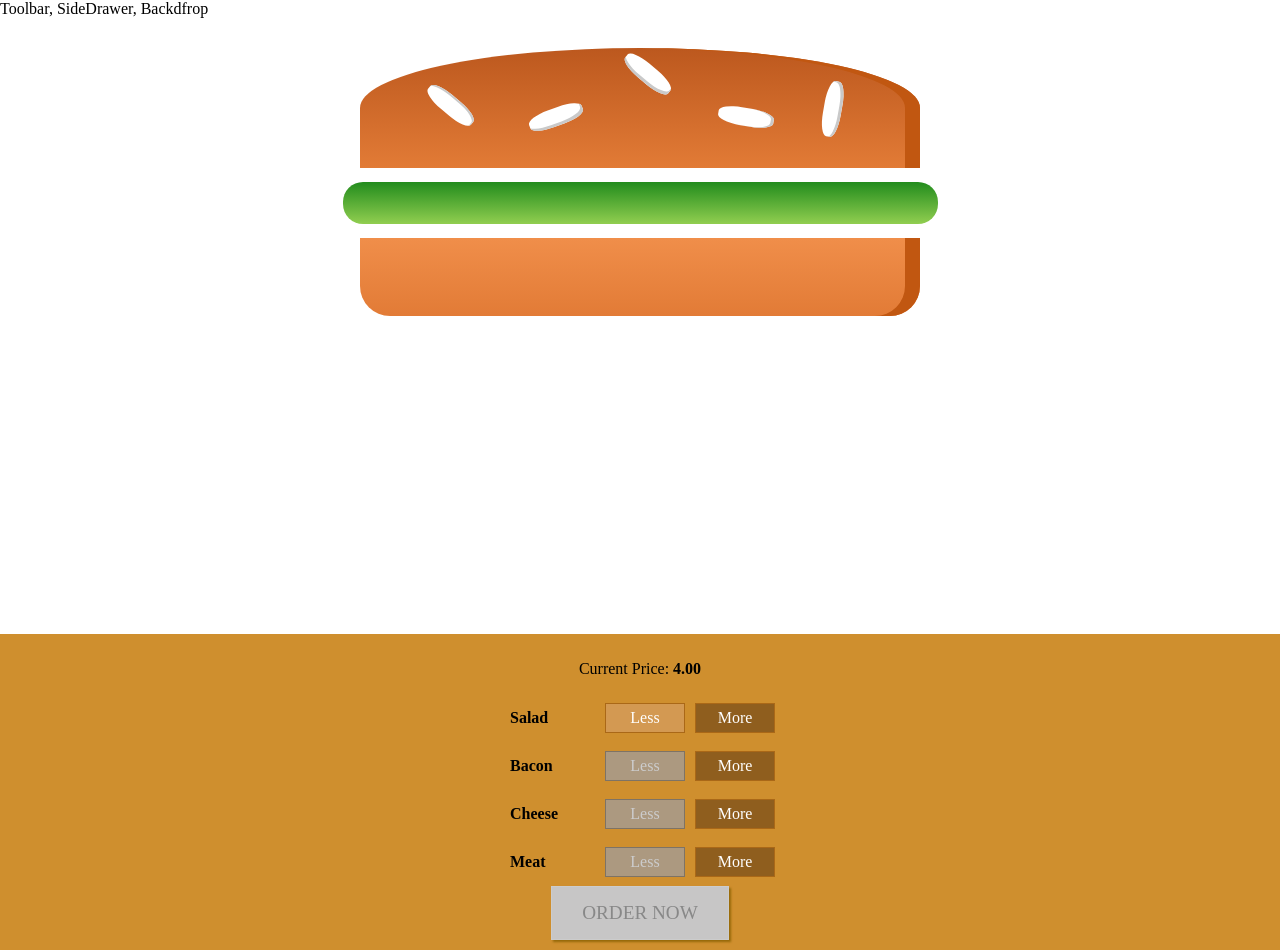
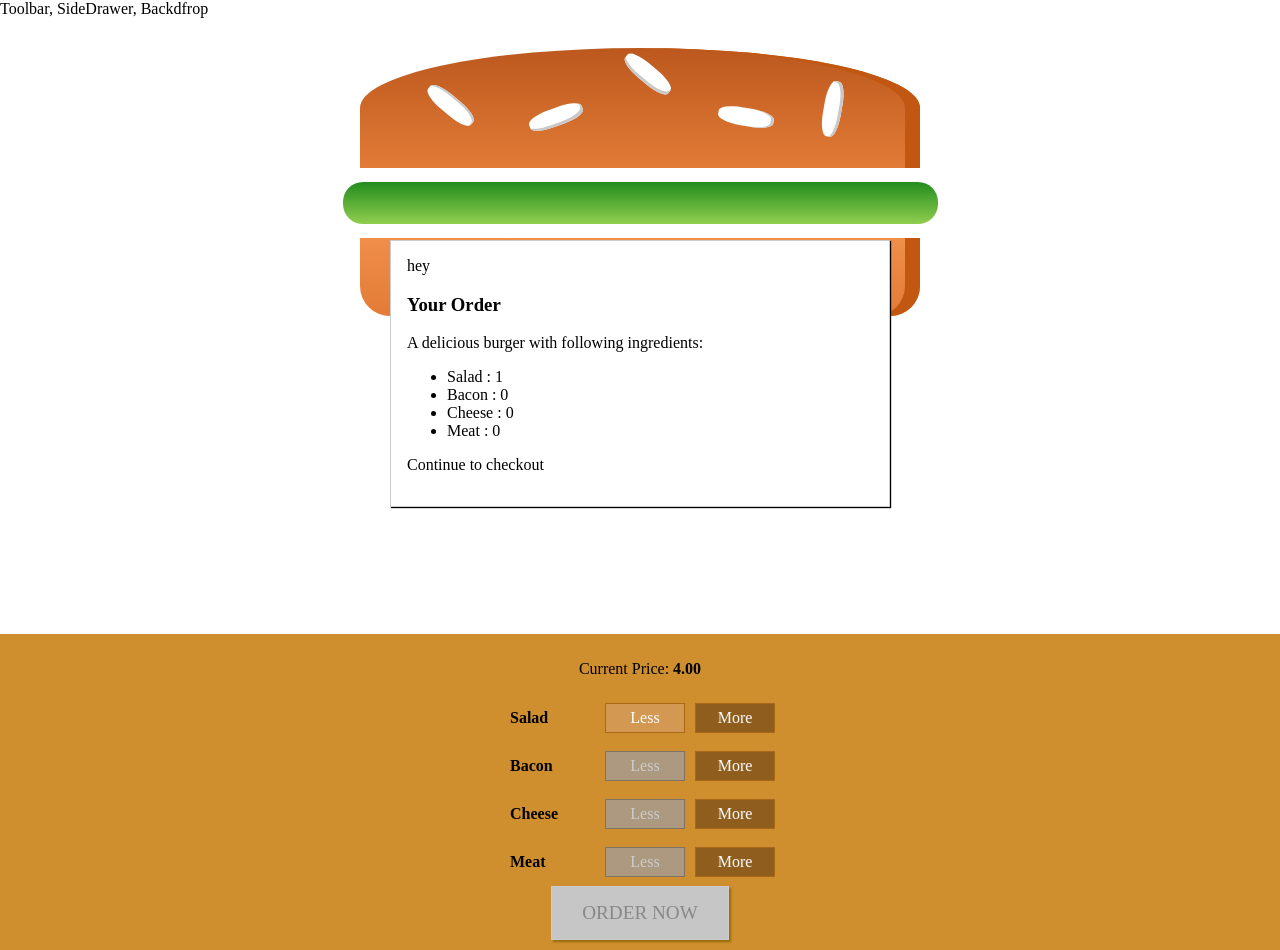
Before and after one commit to naman3112/Burger-ordering, a React (Create React App) app: page / in a window 1280 px wide. Built offline with nearby package versions, Linux system fonts and the light colour scheme; a web font is replaced by a local one.

Commit message:
Added Modals for order summary

```diff
--- /dev/null
+++ b/src/components/Burger/OrderSummary/OrderSummary.js
@@ -0,0 +1,20 @@
+import React from 'react';
+import Aux from '../../../hoc/Aux'
+
+const orderSummary=(props)=>{
+   const ingredientSummary=Object.keys(props.ingredients)
+    .map(igKey=>{
+        return <li key={igKey}> <span  style={{textTransform: 'capitalize'}}>{igKey} : {props.ingredients[igKey]}</span></li>
+    })
+    return(
+        <Aux>
+            <h3>Your Order</h3>
+            <p> A delicious burger with following ingredients: </p>
+            <ul>
+                {ingredientSummary}
+            </ul>
+            <p>Continue to checkout</p>
+        </Aux>
+    )
+}
+export default orderSummary;
--- /dev/null
+++ b/src/components/UI/Modal/Modal.js
@@ -0,0 +1,11 @@
+import React from 'react';
+import classes from './Modal.module.css';
+
+
+const modal=(props)=>(
+    <div className={classes.Modal} >
+       hey
+        {props.children}
+    </div>
+)
+export default modal;
--- /dev/null
+++ b/src/components/UI/Modal/Modal.module.css
@@ -0,0 +1,20 @@
+.Modal {
+    position: fixed;
+    z-index: 500;
+    background-color: white;
+    width: 70%;
+    border: 1px solid #ccc;
+    box-shadow: 1px 1px 1px black;
+    padding: 16px;
+    left: 15%;
+    top: 30%;
+    box-sizing: border-box;
+    transition: all 0.3s ease-out;
+}
+
+@media (min-width: 600px) {
+    .Modal {
+        width: 500px;
+        left: calc(50% - 250px);
+    }
+}
--- a/src/containers/BurgerBuilder/BurgerBuilder.js
+++ b/src/containers/BurgerBuilder/BurgerBuilder.js
@@ -2,6 +2,8 @@
 import Aux from '../../hoc/Aux';
 import Burger from '../../components/Burger/Burger'
 import BuildControls from '../../components/Burger/BuildControls/BuildControls'
+import Modal from '../../components/UI/Modal/Modal'
+import OrderSummary from '../../components/Burger/OrderSummary/OrderSummary'
 
 const INGREDIENT_PRICES={
     salad: 1,
@@ -69,7 +71,6 @@
         this.updatePurchaseState(updatedIngredients);
     }
     render(){
-        {console.log("I am rendering the new state",this.state)}
         const disabledInfo={
             ...this.state.ingredients
         }
@@ -78,6 +79,11 @@
         }
         return(
             <Aux>
+                <Modal>
+                <OrderSummary ingredients={this.state.ingredients}/>
+
+                </Modal>
+
                 <Burger ingredients={this.state.ingredients}/>
                 <BuildControls
                 ingredientAdded={this.addIngredientHandler}
```
Also changed, not shown: src/components/UI/Backdrop/Backdrop.js (added), 1 other file (tests, documents, lock files or other folders).
